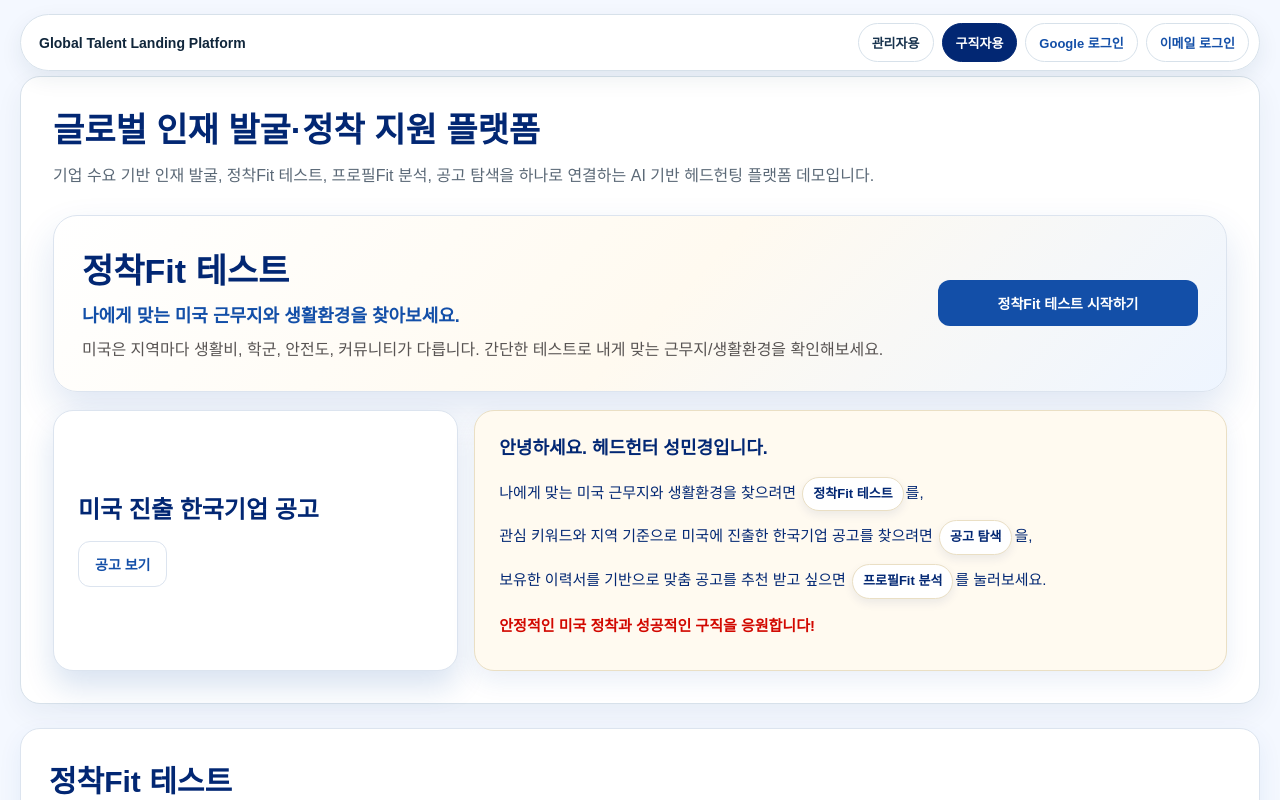
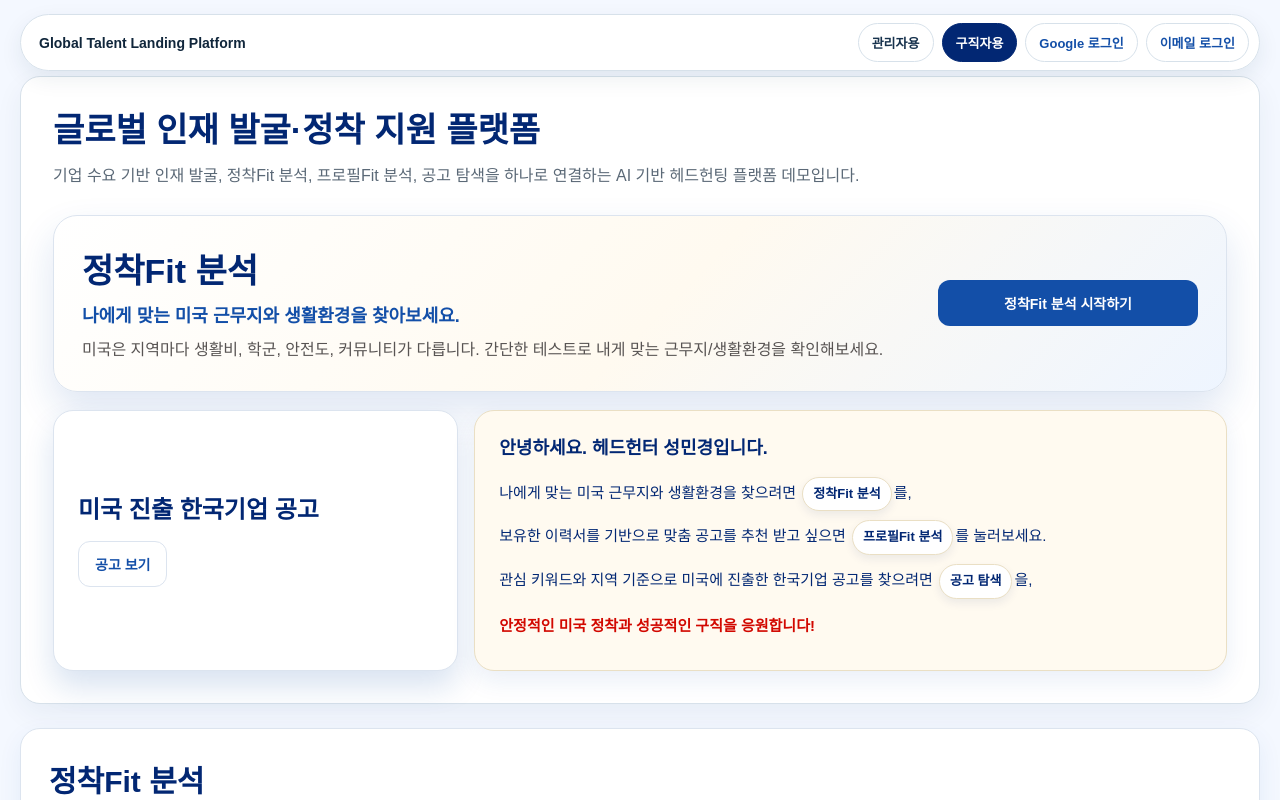
Before and after one commit to miaminkyong/global-talent-matching-mvp, a React (Vite) app: page / in a window 1280 px wide. Shown: the top 800 px of the page. Built offline with nearby package versions, Linux system fonts and the light colour scheme.

Commit message:
Rename '정착Fit 테스트' to '정착Fit 분석'

```diff
--- a/src/App.jsx
+++ b/src/App.jsx
@@ -116,7 +116,7 @@ const initialCandidates = [
     diversityPreference: 3,
     koreaVisit: "direct_important",
     spouseESL: true,
-    candidateType: "정착Fit 테스트",
+    candidateType: "정착Fit 분석",
     fitType: "가족 안정형",
     resumeSummary: "배터리 제조 환경에서 스마트팩토리 자동화와 데이터 분석 경험을 보유한 엔지니어",
     notes: "초등 자녀 교육과 안정적 생활비를 중시. 제조업 현장 경험 보유."
@@ -179,7 +179,7 @@ const initialCandidates = [
     diversityPreference: 2,
     koreaVisit: "sometimes_direct",
     spouseESL: false,
-    candidateType: "정착Fit 테스트",
+    candidateType: "정착Fit 분석",
     fitType: "균형 정착형",
     resumeSummary: "제조 장비 유지보수와 현장 대응 경험을 보유한 장비기술 엔지니어",
     notes: "교외형 근무지 수용 가능. 제조 장비와 현장 대응 경험 보유."
@@ -242,7 +242,7 @@ const initialCandidates = [
     diversityPreference: 3,
     koreaVisit: "sometimes_direct",
     spouseESL: true,
-    candidateType: "정착Fit 테스트",
+    candidateType: "정착Fit 분석",
     fitType: "가족 안정형",
     resumeSummary: "배터리 제조 품질과 공정 개선 경험을 가진 제조 엔지니어",
     notes: "가족 동반 가능성 높음. 안정적 정착 환경을 중시."
@@ -284,7 +284,7 @@ const initialCandidates = [
     diversityPreference: 3,
     koreaVisit: "direct_required",
     spouseESL: true,
-    candidateType: "정착Fit 테스트",
+    candidateType: "정착Fit 분석",
     fitType: "가족 안정형",
     resumeSummary: "온보딩, 운영관리, 커뮤니케이션 역량을 갖춘 HR/운영 인재",
     notes: "가족 정착 안정성을 최우선으로 보는 운영/HR 인재."
@@ -389,7 +389,7 @@ const initialCandidates = [
     diversityPreference: 2,
     koreaVisit: "rare",
     spouseESL: false,
-    candidateType: "정착Fit 테스트",
+    candidateType: "정착Fit 분석",
     fitType: "현장 적응형",
     resumeSummary: "장비 유지보수, 고객사 대응, 현장 트러블슈팅 경험이 강한 필드 서비스 인재",
     notes: "비도심 제조 거점 근무 수용성이 높은 후보자."
@@ -849,8 +849,8 @@ export default function App() {
       diversityPreference: Number(fitForm.diversityPreference),
       koreaVisit: fitForm.koreaVisit,
       spouseESL: fitForm.spouseESL === "true",
-      candidateType: "정착Fit 테스트",
-      notes: "정착Fit 테스트를 통해 생성된 예비 후보자 프로필"
+      candidateType: "정착Fit 분석",
+      notes: "정착Fit 분석를 통해 생성된 예비 후보자 프로필"
     };
 
     return {
@@ -1060,7 +1060,7 @@ export default function App() {
         <header className="hero-card">
           <h1 className="hero-title">글로벌 인재 발굴·정착 지원 플랫폼</h1>
           <p className="hero-desc">
-            기업 수요 기반 인재 발굴, 정착Fit 테스트, 프로필Fit 분석, 공고 탐색을 하나로 연결하는 AI 기반 헤드헌팅 플랫폼 데모입니다.
+            기업 수요 기반 인재 발굴, 정착Fit 분석, 프로필Fit 분석, 공고 탐색을 하나로 연결하는 AI 기반 헤드헌팅 플랫폼 데모입니다.
           </p>
 
           {mode === "admin" ? (
@@ -1082,7 +1082,7 @@ export default function App() {
             <div className="seeker-landing">
               <div className="fit-hero-card">
                 <div className="fit-hero-content">
-                  <h2>정착Fit 테스트</h2>
+                  <h2>정착Fit 분석</h2>
                   <p>나에게 맞는 미국 근무지와 생활환경을 찾아보세요.</p>
                   <span>
                     미국은 지역마다 생활비, 학군, 안전도, 커뮤니티가 다릅니다. 간단한 테스트로 내게 맞는 근무지/생활환경을 확인해보세요.
@@ -1090,7 +1090,7 @@ export default function App() {
                 </div>
                 <div className="fit-hero-action">
                   <button className="cta-btn fit-main-btn" onClick={() => goToSeekerTab("fit")}>
-                    정착Fit 테스트 시작하기
+                    정착Fit 분석 시작하기
                   </button>
                 </div>
               </div>
@@ -1108,9 +1108,16 @@ export default function App() {
                   <p>
                     나에게 맞는 미국 근무지와 생활환경을 찾으려면{" "}
                     <button className="inline-link-pill" onClick={() => goToSeekerTab("fit")}>
-                      정착Fit 테스트
+                      정착Fit 분석
                     </button>
                     를,
+                  </p>
+                      <p>
+                    보유한 이력서를 기반으로 맞춤 공고를 추천 받고 싶으면{" "}
+                    <button className="inline-link-pill" onClick={() => goToSeekerTab("profile")}>
+                      프로필Fit 분석
+                    </button>
+                    를 눌러보세요.
                   </p>
                   <p>
                     관심 키워드와 지역 기준으로 미국에 진출한 한국기업 공고를 찾으려면{" "}
@@ -1119,13 +1126,7 @@ export default function App() {
                     </button>
                     을,
                   </p>
-                  <p>
-                    보유한 이력서를 기반으로 맞춤 공고를 추천 받고 싶으면{" "}
-                    <button className="inline-link-pill" onClick={() => goToSeekerTab("profile")}>
-                      프로필Fit 분석
-                    </button>
-                    를 눌러보세요.
-                  </p>
+
                   <p className="welcome-closing">안정적인 미국 정착과 성공적인 구직을 응원합니다!</p>
                 </div>
               </div>
@@ -1281,7 +1282,7 @@ export default function App() {
                 <div className="section-head section-head-inline">
                   <div>
                     <h2>인재 DB</h2>
-                    <p>같은 이메일의 지원자는 프로필Fit 분석, 정착Fit 테스트 결과가 하나의 DB에 누적 업데이트됩니다.</p>
+                    <p>같은 이메일의 지원자는 프로필Fit 분석, 정착Fit 분석 결과가 하나의 DB에 누적 업데이트됩니다.</p>
                   </div>
                   <button className="primary-btn" onClick={exportCandidates}>
                     CSV 다운로드
@@ -1456,7 +1457,7 @@ export default function App() {
               <section className="section-card seeker-card">
                 <div className="seeker-page-title">
                   <div>
-                    <h2>정착Fit 테스트</h2>
+                    <h2>정착Fit 분석</h2>
                     <p>나에게 맞는 미국 근무지와 생활환경을 찾아보세요.</p>
                   </div>
                 </div>
```
